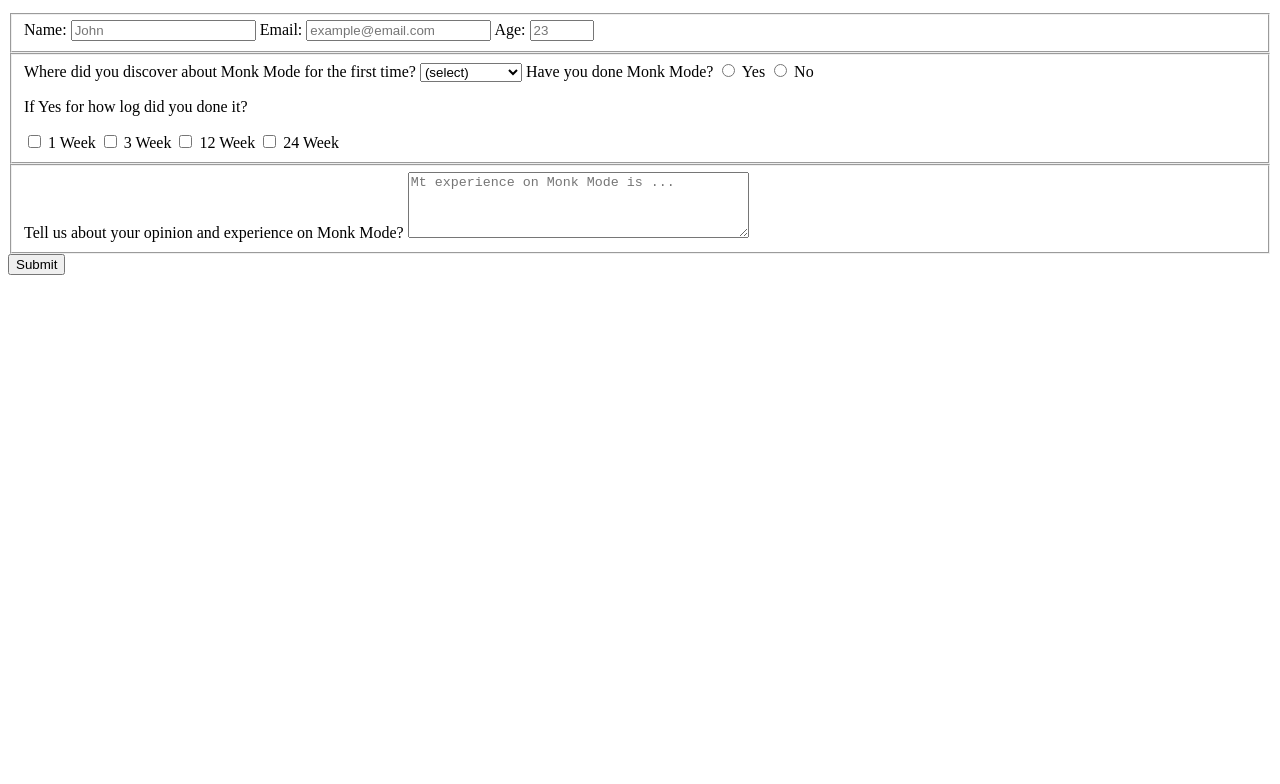
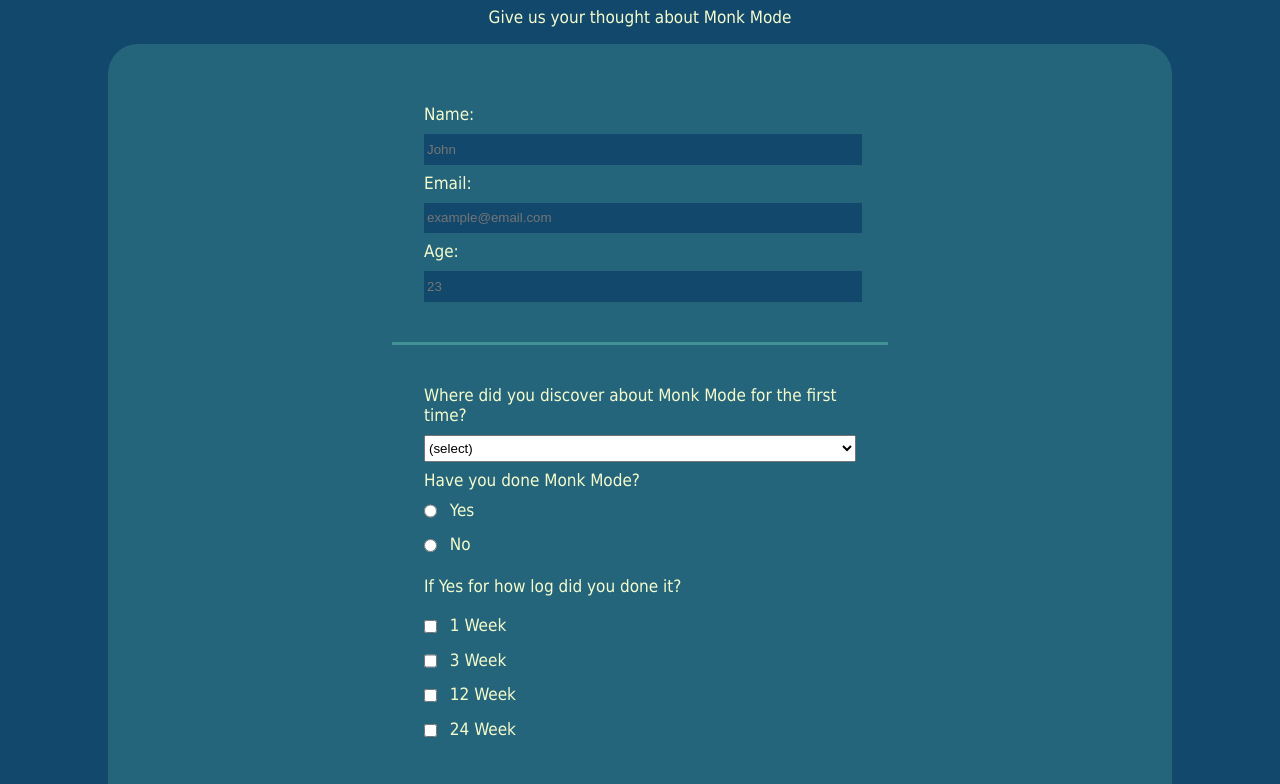
Before and after one commit to Yohannesiv/freecodecamp-certification-projects, a plain HTML site: page survey-form/index.html in a window 1280 px wide. Shown: the part 101-885 px from the top of the page. Before the commit the page ends 800 px from the top, so only its background shows below. Drawn offline with Linux system fonts and the light colour scheme.

Commit message:
added all the css and made few changes on html

```diff
--- a/survey-form/index.html
+++ b/survey-form/index.html
@@ -9,7 +9,8 @@
 <body>
     <h1 id="title">Monk Mode Survey Form</h1>
     <p id="description">Give us your thought about Monk Mode</p>
-    <form id="survey-form">
+    <main>
+        <form id="survey-form" action="WWW.example.com" method="post">
             <fieldset>
                 <label for="name" id="name-label">Name: <input id="name" type="text" placeholder="John" required></label>
                 <label for="email" id="email-label">Email: <input id="email" type="email" placeholder="example@email.com" required></label>
@@ -27,13 +28,13 @@
                     </select>
                 </label>
                 <label>Have you done Monk Mode?</label>
-            <label><input type="radio" name="yes-no" value="yes"> Yes</label>
-            <label><input type="radio" name="yes-no" value="no"> No</label>
-            <p>If Yes for how log did you done it?</p>
-            <label><input type="checkbox" value="1"> 1 Week</label>
-            <label><input type="checkbox" value="3"> 3 Week</label>
-            <label><input type="checkbox" value="12"> 12 Week</label>
-            <label><input type="checkbox" value="24"> 24 Week</label>
+                <label><input type="radio" name="yes-no" value="yes" class="fieldset2"> Yes</label>
+                <label><input type="radio" name="yes-no" value="no" class="fieldset2"> No</label>
+                <p class="long">If Yes for how log did you done it?</p>
+                <label><input type="checkbox" value="1" class="fieldset2"> 1 Week</label>
+                <label><input type="checkbox" value="3" class="fieldset2"> 3 Week</label>
+                <label><input type="checkbox" value="12" class="fieldset2"> 12 Week</label>
+                <label><input type="checkbox" value="24" class="fieldset2"> 24 Week</label>
             </fieldset>
             <fieldset>
                 <label>Tell us about your opinion and experience on Monk Mode?
@@ -42,6 +43,6 @@
             </fieldset>
             <input id="submit" Value="Submit" type="submit">
         </form>
-
+    </main>
 </body>
 </html>
--- a/survey-form/styles.css
+++ b/survey-form/styles.css
@@ -0,0 +1,80 @@
+body {
+    width: 100%;
+    height: 100vh;
+    margin: 0;
+    background-color: #12486B;
+    color: #F5FCCD;
+    font-family: Tahoma;
+    font-size: 17px;
+}
+
+
+h1, p {
+    text-align: center;
+    margin: 1em auto;
+}
+
+main {
+    background-color: rgba(65, 145, 151, 0.4);
+    margin: 0 auto;
+    padding: 20px;
+    width: 80%;
+    border-radius: 30px;
+}
+
+form {
+    width: 70vw;
+    max-width: 500px;
+    margin: 0 auto;
+    padding-bottom: 3em;
+}
+
+fieldset {
+    border: none;
+    padding: 2rem;
+    border-bottom: 3px solid rgb(65, 145, 151)
+}
+
+fieldset:last-of-type {
+    border-bottom: none;
+}
+
+label {
+    display: block;
+    margin: 0.5rem 0
+}
+
+.long {
+    text-align: left
+}
+
+input,
+textarea,
+select {
+    margin: 10px 0 0 0;
+    width: 100%;
+    min-height: 2em;
+}
+
+input,
+textarea {
+    background-color: #12486B;
+    border: 1px solid #12486B;
+    color: #FFFFFF
+}
+
+.fieldset2 {
+    width: unset;
+    margin: 0 0.6em 0 0;
+    vertical-align: middle
+}
+
+input[type="submit"] {
+    display: block;
+    width: 60%;
+    margin: 1em auto;
+    height: 3em;
+    background-color: #322653;
+    border-color: #12486B;
+    min-width: 300px;
+}
```
Lines whose indentation alone changed are shown as unchanged.
